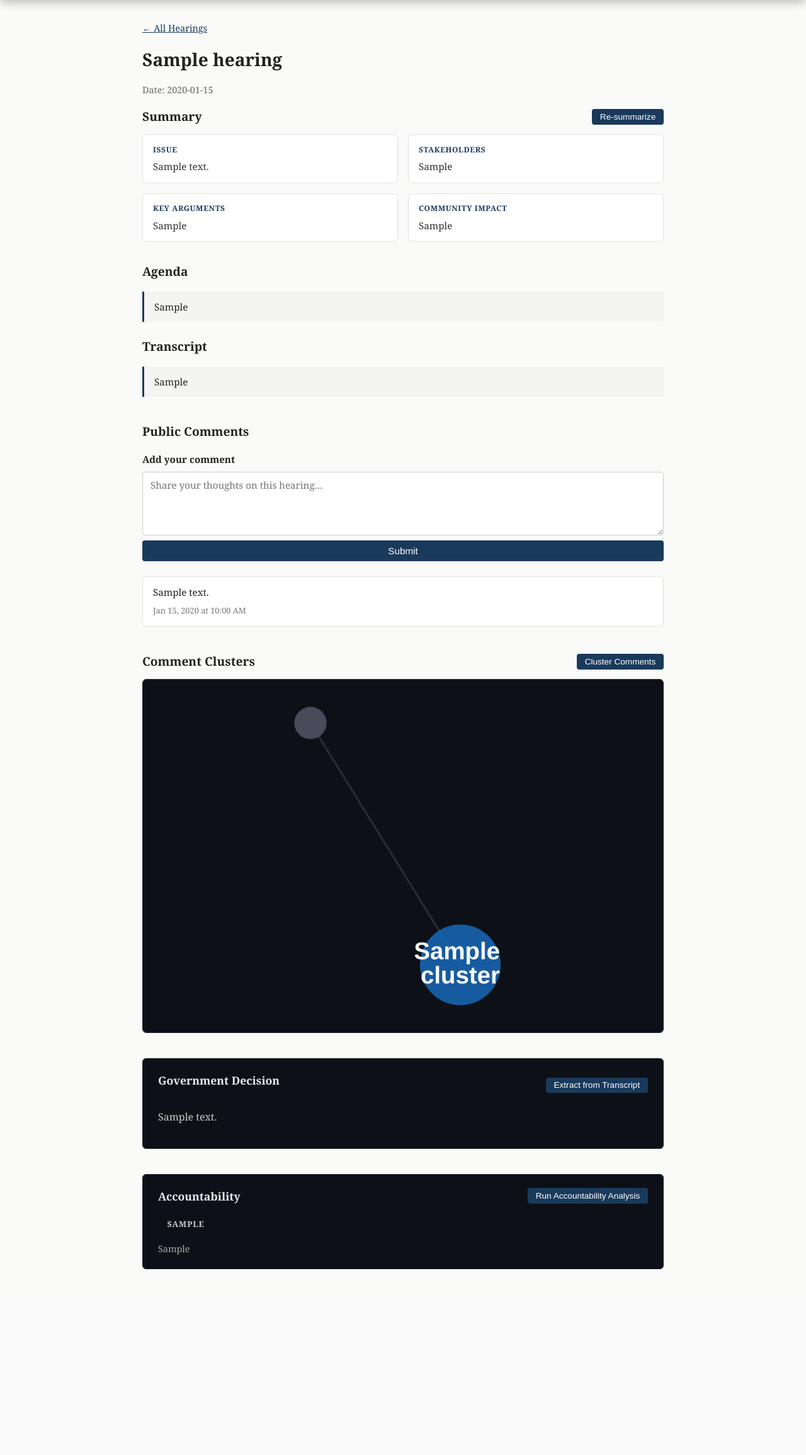
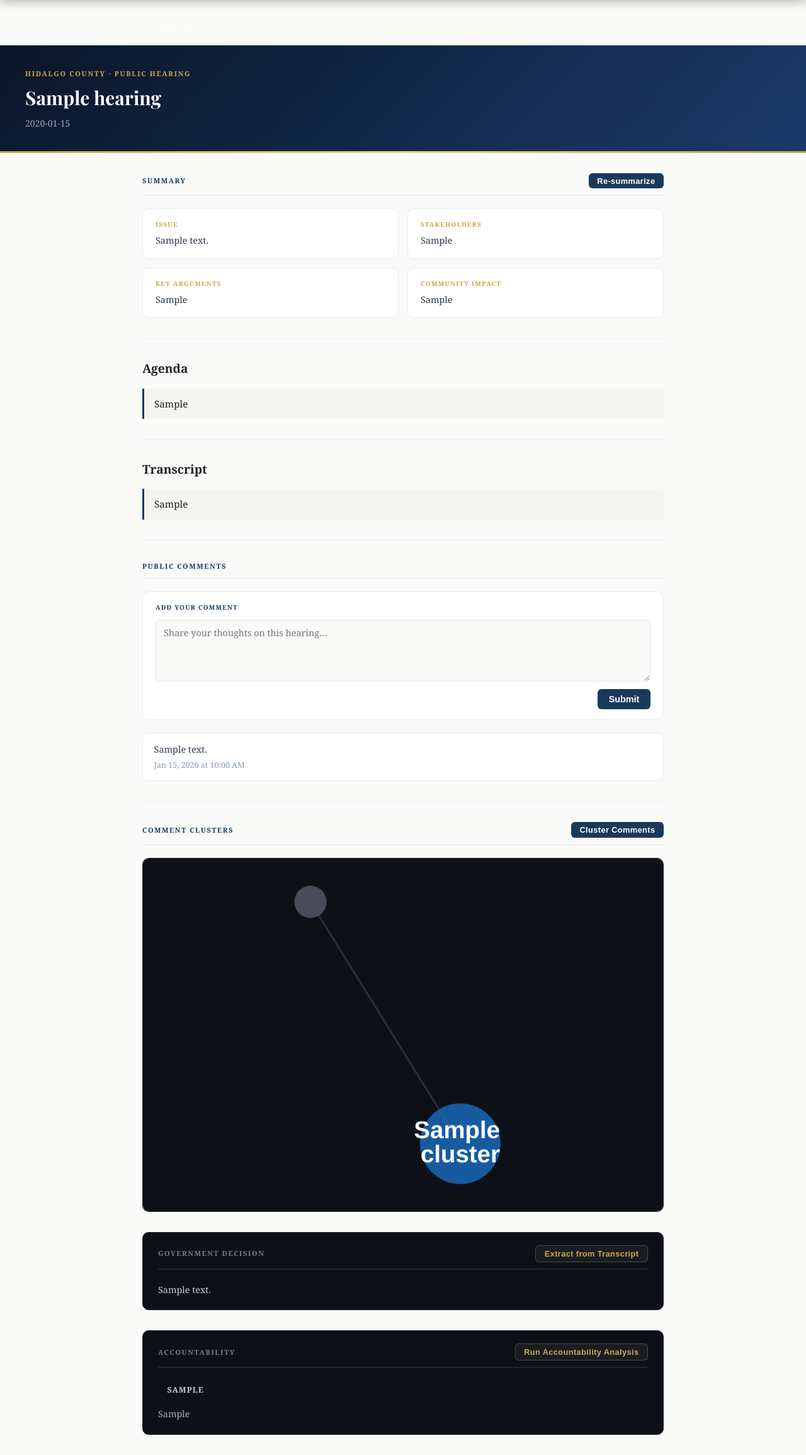
Before and after one commit to luiscarlosgarcia1/hackathon_2026, a Flask app: page /hearings/1 in a window 1280 px wide. Shown: the part 100-2410 px from the top of the page at 63% size. Before the commit the page ends 2115 px from the top, so only its background shows below. Run offline with Flask 3, Linux system fonts and the light colour scheme; tables that the repository leaves empty hold one stand-in row (values such as "Sample post"); some libraries are stand-ins or nearby versions.

Commit message:
Bassicly evreything

```diff
--- a/app/routes/web.py
+++ b/app/routes/web.py
@@ -18,10 +18,31 @@ def index():
 def about():
     return render_template("about.html")
 
-
 @web_bp.route("/hearings")
 def list_hearings():
-    hearings = fetch_hearings()
+    from sqlalchemy import func
+    from app import db
+    from app.models.hearing import Hearing
+    from app.models.public_comment import PublicComment
+    from app.models.comment_cluster import CommentCluster
+
+    hearings = db.session.query(Hearing).options(
+        db.joinedload(Hearing.summary)
+    ).order_by(Hearing.date.desc()).all()
+
+    comment_counts = dict(
+        db.session.query(PublicComment.hearing_id, func.count())
+        .group_by(PublicComment.hearing_id).all()
+    )
+    cluster_counts = dict(
+        db.session.query(CommentCluster.hearing_id, func.count())
+        .group_by(CommentCluster.hearing_id).all()
+    )
+
+    for h in hearings:
+        h.comment_count = comment_counts.get(h.id, 0)
+        h.cluster_count = cluster_counts.get(h.id, 0)
+
     return render_template("hearings/list.html", hearings=hearings)
 
 
--- a/app/static/style.css
+++ b/app/static/style.css
@@ -108,7 +108,6 @@ nav {
   background: linear-gradient(90deg, #c9a84c 0%, #f0d080 50%, #c9a84c 100%);
 }
 
-
 .container {
   max-width: 860px;
   margin: 2rem auto;
@@ -127,7 +126,15 @@ h2 { font-size: 1.2rem; margin-top: 1.5rem; }
 
 .meta { color: #666; font-size: 0.9rem; margin-bottom: 1rem; }
 
-.back-link { display: inline-block; margin-bottom: 1rem; color: #1a3a5c; font-size: 0.9rem; }
+.back-link {
+  display: inline-block;
+  margin-bottom: 1rem;
+  color: rgba(255,255,255,0.7);
+  font-size: 0.85rem;
+  text-decoration: none;
+  transition: color 0.2s;
+}
+.back-link:hover { color: #c9a84c; }
 
 table { width: 100%; border-collapse: collapse; margin-top: 0.5rem; }
 th { text-align: left; border-bottom: 2px solid #ccc; padding: 0.5rem 0.75rem; font-size: 0.85rem; color: #555; }
@@ -141,12 +148,21 @@ td a { color: #1a3a5c; }
   background: #1a3a5c;
   color: #fff;
   border: none;
-  border-radius: 4px;
+  border-radius: 6px;
   cursor: pointer;
   text-decoration: none;
-  font-size: 0.95rem;
+  font-size: 0.9rem;
+  font-weight: 600;
+  transition: background 0.2s;
 }
 .btn:hover { background: #245080; }
+
+.btn-sm {
+  padding: 0.3rem 0.85rem;
+  font-size: 0.8rem;
+  font-weight: 600;
+  letter-spacing: 0.03em;
+}
 
 .form-group { margin-bottom: 1.2rem; }
 .form-group label { display: block; font-size: 0.9rem; margin-bottom: 0.3rem; font-weight: bold; }
@@ -187,101 +203,257 @@ td a { color: #1a3a5c; }
 
 .empty-state { color: #888; font-style: italic; }
 
+/* ── DETAIL PAGE HEADER ── */
+.detail-header {
+  background: linear-gradient(135deg, #0a1628 0%, #1a3a6b 100%);
+  padding: 36px 40px 32px;
+  margin-left: calc(-50vw + 50%);
+  margin-right: calc(-50vw + 50%);
+  width: 100vw;
+  color: white;
+}
+
+.detail-eyebrow {
+  font-size: 11px;
+  font-weight: 600;
+  letter-spacing: 0.15em;
+  text-transform: uppercase;
+  color: #c9a84c;
+  margin-bottom: 6px;
+}
+
+.detail-title {
+  font-family: 'Playfair Display', serif;
+  font-size: 30px;
+  font-weight: 700;
+  color: white;
+  margin: 0 0 6px;
+}
+
+.detail-date {
+  font-size: 14px;
+  color: rgba(255,255,255,0.6);
+  margin: 0;
+}
+
+.detail-gold-bar {
+  height: 3px;
+  background: linear-gradient(90deg, #c9a84c, #f0d080, #c9a84c);
+  margin-left: calc(-50vw + 50%);
+  margin-right: calc(-50vw + 50%);
+  width: 100vw;
+  margin-bottom: 2rem;
+}
+
+/* ── SECTION DIVIDERS ── */
+.section-divider {
+  border: none;
+  border-top: 1px solid #eef0f4;
+  margin: 2rem 0;
+}
+
+/* ── SUMMARY ── */
 .summary-section { margin-bottom: 2rem; }
 
 .summary-header {
   display: flex;
   align-items: center;
   justify-content: space-between;
-  margin-bottom: 0.75rem;
+  padding-bottom: 10px;
+  border-bottom: 2px solid #eef0f4;
+  margin-bottom: 1.25rem;
 }
-.summary-header h2 { margin: 0; }
 
-.btn-sm {
-  padding: 0.3rem 0.8rem;
-  font-size: 0.85rem;
+.summary-header h2 {
+  font-size: 11px;
+  font-weight: 700;
+  text-transform: uppercase;
+  letter-spacing: 0.14em;
+  color: #1a3a5c;
+  margin: 0;
 }
 
 .summary-grid {
   display: grid;
   grid-template-columns: 1fr 1fr;
-  gap: 1rem;
+  gap: 14px;
 }
 
 .summary-card {
   background: #fff;
-  border: 1px solid #dde3ea;
-  border-radius: 6px;
-  padding: 0.85rem 1rem;
+  border: 1px solid #e8ecf2;
+  border-radius: 10px;
+  padding: 1rem 1.25rem;
+  transition: box-shadow 0.2s;
+}
+
+.summary-card:hover {
+  box-shadow: 0 4px 16px rgba(10,22,40,0.08);
 }
 
 .summary-card-label {
-  font-size: 0.75rem;
-  font-weight: bold;
+  font-size: 10px;
+  font-weight: 700;
   text-transform: uppercase;
-  letter-spacing: 0.05em;
-  color: #1a3a5c;
-  margin-bottom: 0.4rem;
+  letter-spacing: 0.12em;
+  color: #c9a84c;
+  margin-bottom: 6px;
 }
 
 .summary-card-body {
-  font-size: 0.95rem;
-  line-height: 1.5;
-  color: #333;
+  font-size: 0.9rem;
+  line-height: 1.65;
+  color: #2a3a4a;
 }
 
 .summary-pending { margin-top: 0.5rem; }
 
 @media (max-width: 540px) {
   .summary-grid { grid-template-columns: 1fr; }
+  .detail-header { padding: 24px 20px; }
 }
 
-.comments-section { margin-top: 2.5rem; }
+/* ── COMMENTS ── */
+.comments-section { margin-top: 2rem; margin-bottom: 2rem; }
 
-.comment-form { display: flex; flex-direction: column; gap: 0.5rem; margin-bottom: 1.5rem; }
+.comments-header {
+  display: flex;
+  align-items: center;
+  justify-content: space-between;
+  padding-bottom: 10px;
+  border-bottom: 2px solid #eef0f4;
+  margin-bottom: 1.25rem;
+}
 
-.comment-form label { font-weight: bold; font-size: 0.95rem; }
+.comments-header h2 {
+  font-size: 11px;
+  font-weight: 700;
+  text-transform: uppercase;
+  letter-spacing: 0.14em;
+  color: #1a3a5c;
+  margin: 0;
+}
+
+.comment-form {
+  background: #fff;
+  border: 1px solid #e8ecf2;
+  border-radius: 10px;
+  padding: 1rem 1.25rem;
+  display: flex;
+  flex-direction: column;
+  gap: 0.75rem;
+  margin-bottom: 1.25rem;
+}
+
+.comment-form label {
+  font-size: 10px;
+  font-weight: 700;
+  text-transform: uppercase;
+  letter-spacing: 0.12em;
+  color: #1a3a5c;
+}
 
 .comment-form textarea {
   width: 100%;
   padding: 0.6rem 0.75rem;
-  border: 1px solid #ccc;
-  border-radius: 4px;
+  border: 1px solid #dde3ea;
+  border-radius: 6px;
   font-family: inherit;
-  font-size: 0.95rem;
+  font-size: 0.9rem;
   resize: vertical;
+  background: #fafaf8;
+  transition: border-color 0.2s, background 0.2s;
 }
+
+.comment-form textarea:focus {
+  outline: none;
+  border-color: #1a3a5c;
+  background: #fff;
+  box-shadow: 0 0 0 2px rgba(26,58,92,0.08);
+}
+
+.comment-form .btn { align-self: flex-end; }
 
 .comment-error { color: #c0392b; font-size: 0.9rem; margin: 0; }
 
-.comment-list { list-style: none; padding: 0; margin: 0; display: flex; flex-direction: column; gap: 1rem; }
+.comment-list {
+  list-style: none;
+  padding: 0;
+  margin: 0;
+  display: flex;
+  flex-direction: column;
+  gap: 10px;
+}
 
 .comment-item {
   background: #fff;
-  border: 1px solid #e0e0e0;
-  border-radius: 6px;
-  padding: 0.75rem 1rem;
+  border: 1px solid #e8ecf2;
+  border-radius: 10px;
+  padding: 0.9rem 1.1rem;
+  display: flex;
+  flex-direction: column;
+  gap: 4px;
+  transition: box-shadow 0.2s;
 }
 
-.comment-body { margin: 0 0 0.25rem; font-size: 0.95rem; }
+.comment-item:hover {
+  box-shadow: 0 2px 10px rgba(10,22,40,0.07);
+}
 
-.comment-meta { font-size: 0.8rem; color: #777; }
+.comment-item.comment-hidden { display: none; }
 
-.clusters-section { margin-top: 2.5rem; }
+.comment-body { margin: 0; font-size: 0.9rem; line-height: 1.6; color: #2a3a4a; }
+
+.comment-meta { font-size: 0.78rem; color: #8a9ab0; }
+
+.show-more-btn {
+  display: block;
+  width: 100%;
+  margin-top: 10px;
+  padding: 10px;
+  background: none;
+  border: 1px dashed #c9d0da;
+  border-radius: 8px;
+  color: #1a3a5c;
+  font-size: 13px;
+  font-weight: 600;
+  cursor: pointer;
+  transition: all 0.2s;
+  text-align: center;
+}
+
+.show-more-btn:hover {
+  background: #f0f4fa;
+  border-color: #1a3a5c;
+  border-style: solid;
+}
+
+/* ── CLUSTERS ── */
+.clusters-section { margin-top: 2rem; }
 
 .clusters-header {
   display: flex;
   align-items: center;
   justify-content: space-between;
-  margin-bottom: 0.75rem;
+  padding-bottom: 10px;
+  border-bottom: 2px solid #eef0f4;
+  margin-bottom: 1.25rem;
 }
-.clusters-header h2 { margin: 0; }
+
+.clusters-header h2 {
+  font-size: 11px;
+  font-weight: 700;
+  text-transform: uppercase;
+  letter-spacing: 0.14em;
+  color: #1a3a5c;
+  margin: 0;
+}
 
 .cy-wrapper {
   position: relative;
   overflow: hidden;
   border: 1px solid #1e2530;
-  border-radius: 6px;
+  border-radius: 10px;
 }
 
 .cy-container {
@@ -306,9 +478,7 @@ td a { color: #1a3a5c; }
   z-index: 10;
 }
 
-.cluster-panel--open {
-  transform: translateX(0);
-}
+.cluster-panel--open { transform: translateX(0); }
 
 .cluster-panel-header {
   display: flex;
@@ -376,93 +546,73 @@ td a { color: #1a3a5c; }
   .cy-container { height: 400px; }
 }
 
+/* ── DARK PANELS ── */
 .dark-panel {
   background: #0d1117;
   border: 1px solid #1e2530;
-  border-radius: 6px;
+  border-radius: 10px;
   padding: 1.25rem 1.5rem;
-  margin-top: 2.5rem;
+  margin-top: 2rem;
   color: #ccc;
 }
 
-.dark-panel h2 {
-  color: #e6eaf0;
-  margin: 0 0 1rem;
-  font-size: 1.1rem;
+.dark-panel .clusters-header,
+.dark-panel .accountability-header {
+  border-bottom-color: #1e2530;
 }
 
-.decision-form-body {
-  display: flex;
-  flex-direction: column;
-  gap: 0.75rem;
+.dark-panel .clusters-header h2,
+.dark-panel .accountability-header h2 {
+  color: rgba(255,255,255,0.45);
 }
 
-.decision-form-body label {
-  font-size: 0.85rem;
-  color: #8a8aaa;
-  font-weight: bold;
-  display: block;
-  margin-bottom: 0.25rem;
+.dark-panel .btn-sm {
+  background: rgba(255,255,255,0.05);
+  color: #c9a84c;
+  border: 1px solid rgba(201,168,76,0.3);
 }
 
-.decision-date-hint {
-  font-weight: normal;
-  color: #555;
+.dark-panel .btn-sm:hover {
+  background: rgba(201,168,76,0.1);
 }
 
-.decision-form-body textarea,
-.decision-form-body input[type="date"] {
-  width: 100%;
-  background: #13171f;
-  border: 1px solid #2a2a3a;
-  border-radius: 4px;
-  color: #e0e0e0;
-  font-family: inherit;
+.dark-panel p {
   font-size: 0.9rem;
-  padding: 0.5rem 0.75rem;
+  line-height: 1.65;
+  margin: 0;
 }
 
-.decision-form-body textarea:focus,
-.decision-form-body input[type="date"]:focus {
-  outline: none;
-  border-color: #1a6fc4;
-}
-
-.decision-form-body input[type="date"] {
-  width: auto;
-  color-scheme: dark;
-}
-
-.decision-form-footer {
-  display: flex;
-  align-items: center;
-  gap: 0.75rem;
-  margin-top: 0.85rem;
-}
-
-.decision-status {
-  font-size: 0.85rem;
-}
-
+.decision-status { font-size: 0.85rem; }
 .decision-status--ok { color: #2ea043; }
 .decision-status--error { color: #da3633; }
 
+/* ── ACCOUNTABILITY ── */
 .accountability-header {
   display: flex;
   align-items: center;
   justify-content: space-between;
-  margin-bottom: 1rem;
+  padding-bottom: 10px;
+  border-bottom: 2px solid #eef0f4;
+  margin-bottom: 1.25rem;
 }
 
-.accountability-header h2 { margin: 0; }
+.accountability-header h2 {
+  font-size: 11px;
+  font-weight: 700;
+  text-transform: uppercase;
+  letter-spacing: 0.14em;
+  color: #1a3a5c;
+  margin: 0;
+}
 
 .alignment-badge {
   display: inline-block;
   padding: 0.3rem 0.9rem;
   border-radius: 4px;
-  font-size: 0.8rem;
-  font-weight: bold;
-  letter-spacing: 0.07em;
+  font-size: 0.78rem;
+  font-weight: 700;
+  letter-spacing: 0.08em;
+  text-transform: uppercase;
   margin-bottom: 0.75rem;
 }
 
@@ -477,6 +627,7 @@ td a { color: #1a3a5c; }
   margin: 0;
 }
 
+/* ── TOOLTIP ── */
 .cy-tooltip {
   position: absolute;
   background: rgba(0,0,0,0.78);
@@ -490,7 +641,8 @@ td a { color: #1a3a5c; }
   z-index: 999;
   white-space: pre-wrap;
 }
-/* ── Auth ── */
+
+/* ── AUTH ── */
 .auth-container {
   display: flex;
   justify-content: center;
--- a/app/templates/hearings/detail.html
+++ b/app/templates/hearings/detail.html
@@ -3,8 +3,12 @@
 
 {% block content %}
 <a class="back-link" href="{{ url_for('web.list_hearings') }}">&larr; All Hearings</a>
-<h1>{{ hearing.title }}</h1>
-<p class="meta">Date: {{ hearing.date }}</p>
+<div class="detail-header">
+  <div class="detail-eyebrow">Hidalgo County · Public Hearing</div>
+  <h1 class="detail-title">{{ hearing.title }}</h1>
+  <p class="detail-date">{{ hearing.date }}</p>
+</div>
+<div class="detail-gold-bar"></div>
 
 <section class="summary-section">
   <div class="summary-header">
@@ -36,6 +40,7 @@
 </section>
 
 {% if hearing.agenda %}
+<hr class="section-divider">
 <section>
   <h2>Agenda</h2>
   <pre class="content-block">{{ hearing.agenda }}</pre>
@@ -43,6 +48,7 @@
 {% endif %}
 
 {% if hearing.transcript %}
+<hr class="section-divider">
 <section>
   <h2>Transcript</h2>
   <pre class="content-block">{{ hearing.transcript }}</pre>
@@ -53,8 +59,12 @@
 <p class="empty-state">No agenda or transcript available for this hearing.</p>
 {% endif %}
 
+<hr class="section-divider">
+
 <section class="comments-section">
-  <h2>Public Comments</h2>
+  <div class="comments-header">
+    <h2>Public Comments</h2>
+  </div>
   <form class="comment-form" method="POST" action="{{ url_for('web.submit_comment', hearing_id=hearing.id) }}">
     <label for="comment-body">Add your comment</label>
     {% if comment_error %}
@@ -67,16 +77,23 @@
   {% if comments %}
   <ul class="comment-list">
     {% for c in comments %}
-    <li class="comment-item">
+    <li class="comment-item{% if loop.index > 3 %} comment-hidden{% endif %}">
       <p class="comment-body">{{ c.body }}</p>
       <span class="comment-meta">{{ c.created_at_display }}</span>
     </li>
     {% endfor %}
   </ul>
+  {% if comments|length > 3 %}
+  <button class="show-more-btn" id="show-more-btn" onclick="showMoreComments()">
+    Show {{ comments|length - 3 }} more comment{{ 's' if comments|length - 3 != 1 else '' }}
+  </button>
+  {% endif %}
   {% else %}
   <p class="empty-state">No comments yet — be the first.</p>
   {% endif %}
 </section>
+
+<hr class="section-divider">
 
 <section class="clusters-section">
   <div class="clusters-header">
@@ -319,28 +336,24 @@ allComments.forEach(function(c) {
     }
   }
 
-  cy.on('tap', 'node[type="cluster"]', function(evt) {
-    openPanel(evt.target);
-  });
-
-  cy.on('tap', 'node[type="comment"]', function(evt) {
-    evt.stopPropagation();
-  });
-
-  cy.on('tap', function(evt) {
-    if (evt.target === cy) closePanel();
-  });
+  cy.on('tap', 'node[type="cluster"]', function(evt) { openPanel(evt.target); });
+  cy.on('tap', 'node[type="comment"]', function(evt) { evt.stopPropagation(); });
+  cy.on('tap', function(evt) { if (evt.target === cy) closePanel(); });
 
   document.getElementById('panel-close').addEventListener('click', closePanel);
-
-  document.addEventListener('keydown', function(e) {
-    if (e.key === 'Escape') closePanel();
-  });
+  document.addEventListener('keydown', function(e) { if (e.key === 'Escape') closePanel(); });
 })();
 </script>
 {% endif %}
 
 <script>
+function showMoreComments() {
+  document.querySelectorAll('.comment-hidden').forEach(function(el) {
+    el.classList.remove('comment-hidden');
+  });
+  document.getElementById('show-more-btn').style.display = 'none';
+}
+
 function resummarize(hearingId, btn) {
   btn.disabled = true;
   btn.textContent = 'Running…';
```
Also changed, not shown: app/static/hearings.css (added, +238 -0 lines), app/templates/hearings/list.html (+60 -21 lines).
